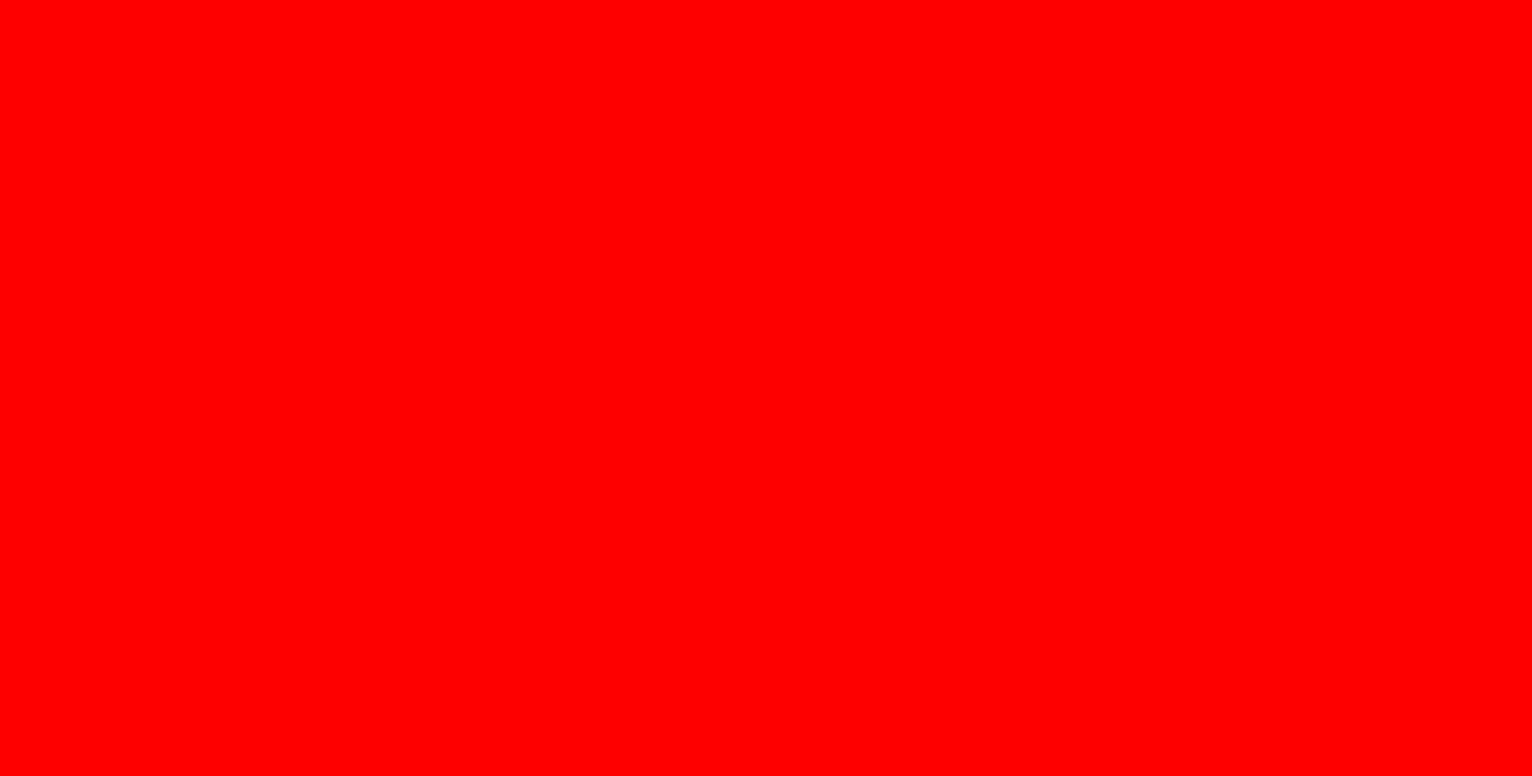
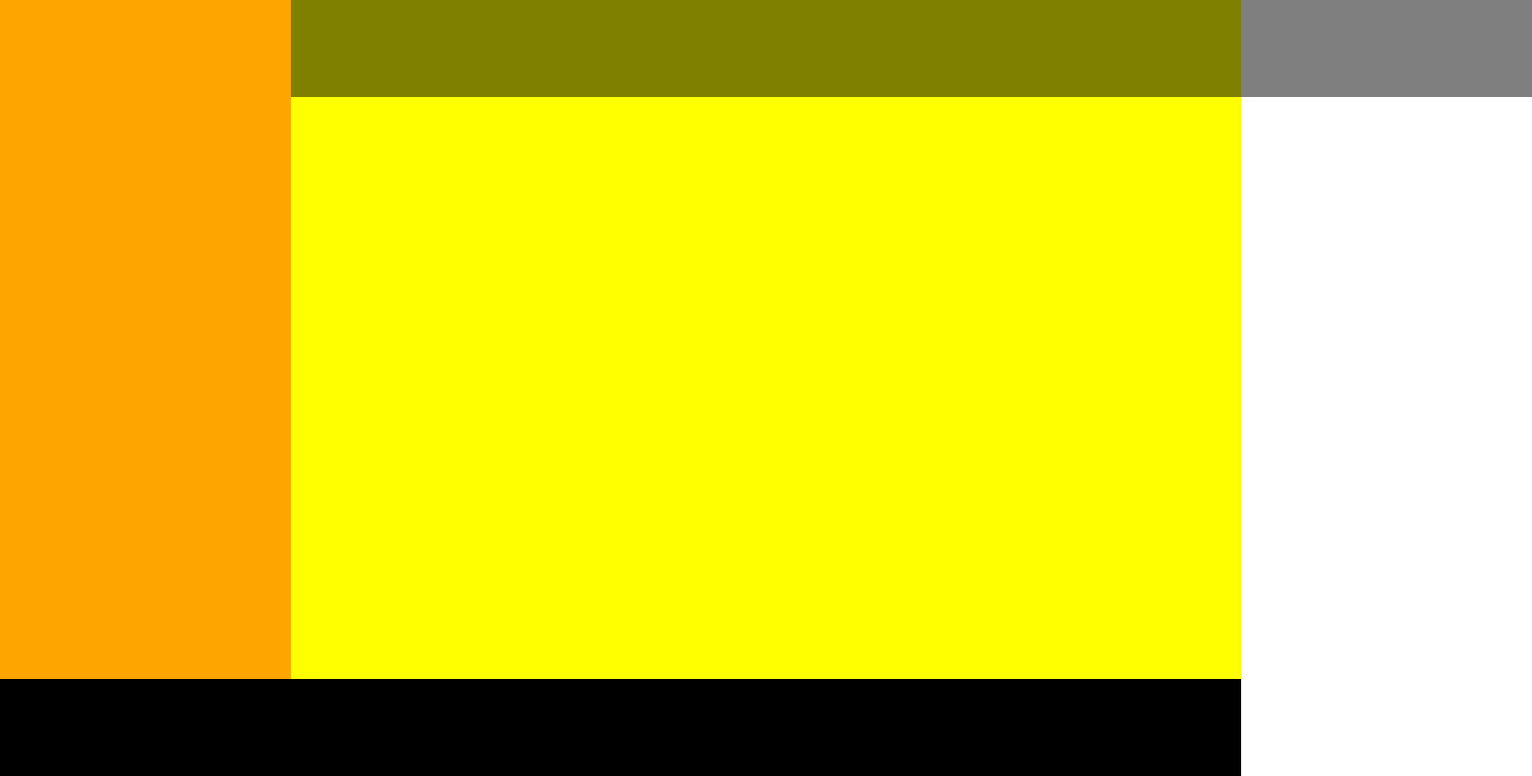
Before and after one commit to simolorevg/html-css-spotifyweb, a plain HTML site: page index.html in a window 1280 px wide. Shown: the whole page at 97% size, 1580 px wide, since content can reach past the window. Drawn offline with Linux system fonts and the light colour scheme.

Commit message:
Made the main structure for desktop

```diff
--- a/css/style.css
+++ b/css/style.css
@@ -1,3 +1,48 @@
-body{
-    background-color: red;
+/*RESET*/
+*{
+    margin: 0;
+    padding: 0;
+    box-sizing: border-box;
 }
+/*COMMON*/
+/*LAYOUT*/
+/*WRAPPED*/
+.wrapped{
+    width: 100%;
+    height: 100vh;
+    position: relative;
+}
+/*WRAPPED SECTION*/
+.main{
+    background-color: yellow;
+    width: 100%;
+    height: calc(100% - 100px);
+}
+/*MAIN CHILDS*/
+.col-left{
+    width: 300px;
+    height: 100%;
+    background-color: orange;
+}
+.main-content{
+    width: 100%;
+    height: 100%;
+    position: absolute;
+    top: 0;
+    left: 300px;
+}
+.upgrade-section{
+    width: 100%;
+    height: 100px;
+    background-color: rgba(0, 0, 0, 0.5);
+}
+/*WRAPPED FOOTER*/
+.footer{
+    background-color: black;
+    width: 100%;
+    height: 100px;
+    position: absolute;
+    bottom: 0;
+    left: 0;
+    z-index: 999;
+}
--- a/index.html
+++ b/index.html
@@ -10,6 +10,16 @@
     <title>My Spotify</title>
 </head>
 <body>
-
+    <div class="wrapped">
+        <div class="main">
+            <div class="col-left"></div>
+            <!--upgrade and songs section-->
+            <div class="main-content">
+                <div class="upgrade-section"></div>
+                <div class="song-section"></div>
+            </div>
+        </div>
+        <div class="footer"></div>
+    </div>
 </body>
 </html>
```
